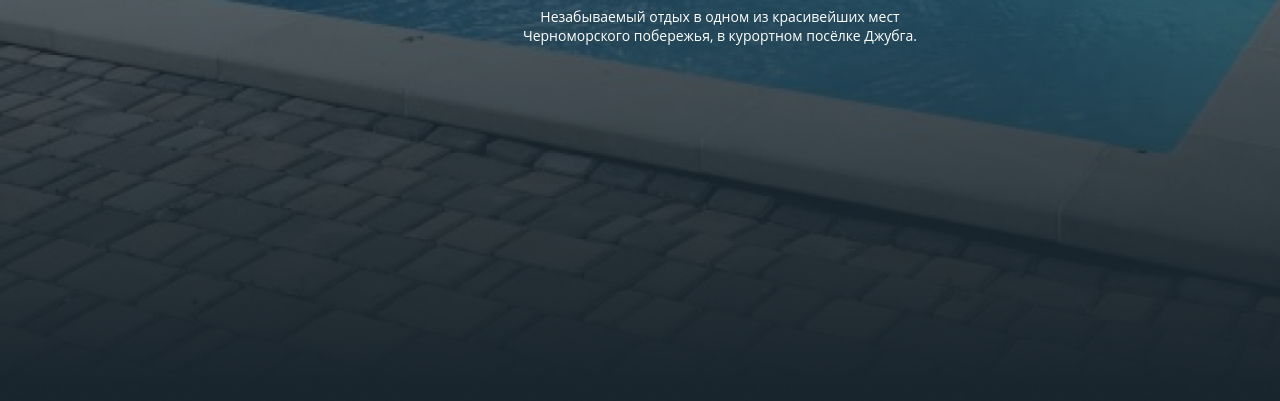
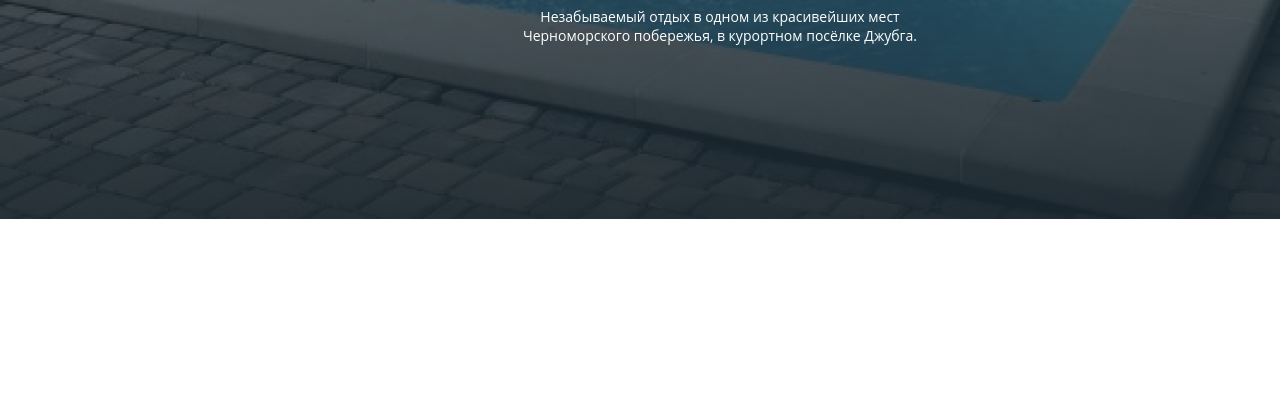
Before and after one commit to karmazinsergey/stream, a plain HTML site: page index.html in a window 1280 px wide. Shown: the part 581-982 px from the top of the page. After the commit the page ends 800 px from the top, so only its background shows below. Drawn offline with nearby package versions, Linux system fonts and the light colour scheme.

Commit message:
Добавил overflow: hidden для header

```diff
--- a/css/style.css
+++ b/css/style.css
@@ -20,6 +20,7 @@ body {
 
 .header {
     height: 100vh;
+    overflow: hidden;
 }
 
 .header__menu {
@@ -209,7 +210,7 @@ header-check__off span {
     background-image: url(../images/header-bg.png);
     background-repeat: no-repeat;
     background-size: cover;
-    height: 100%;
+    height: 90%;
     width: 100%;
 }
 
```
